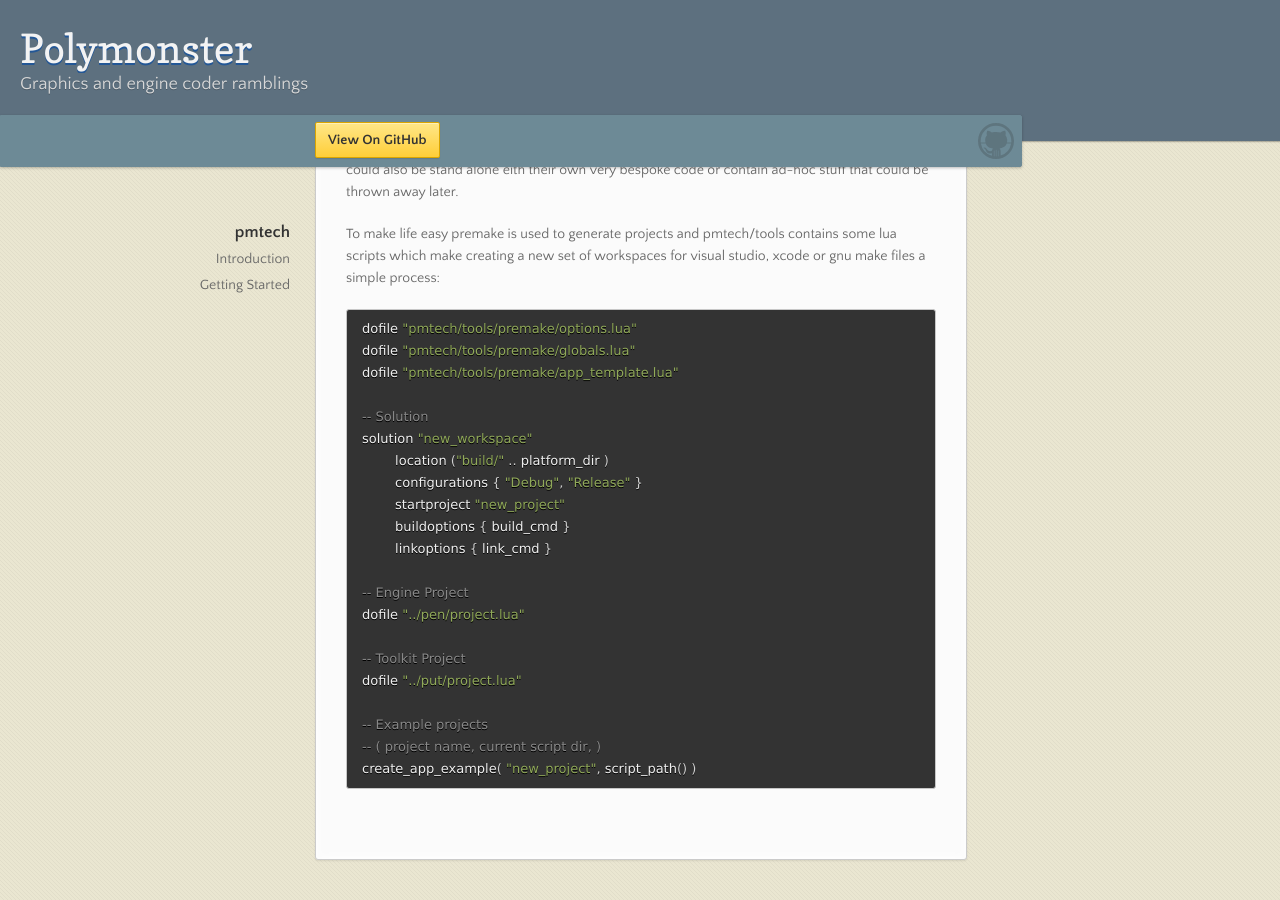
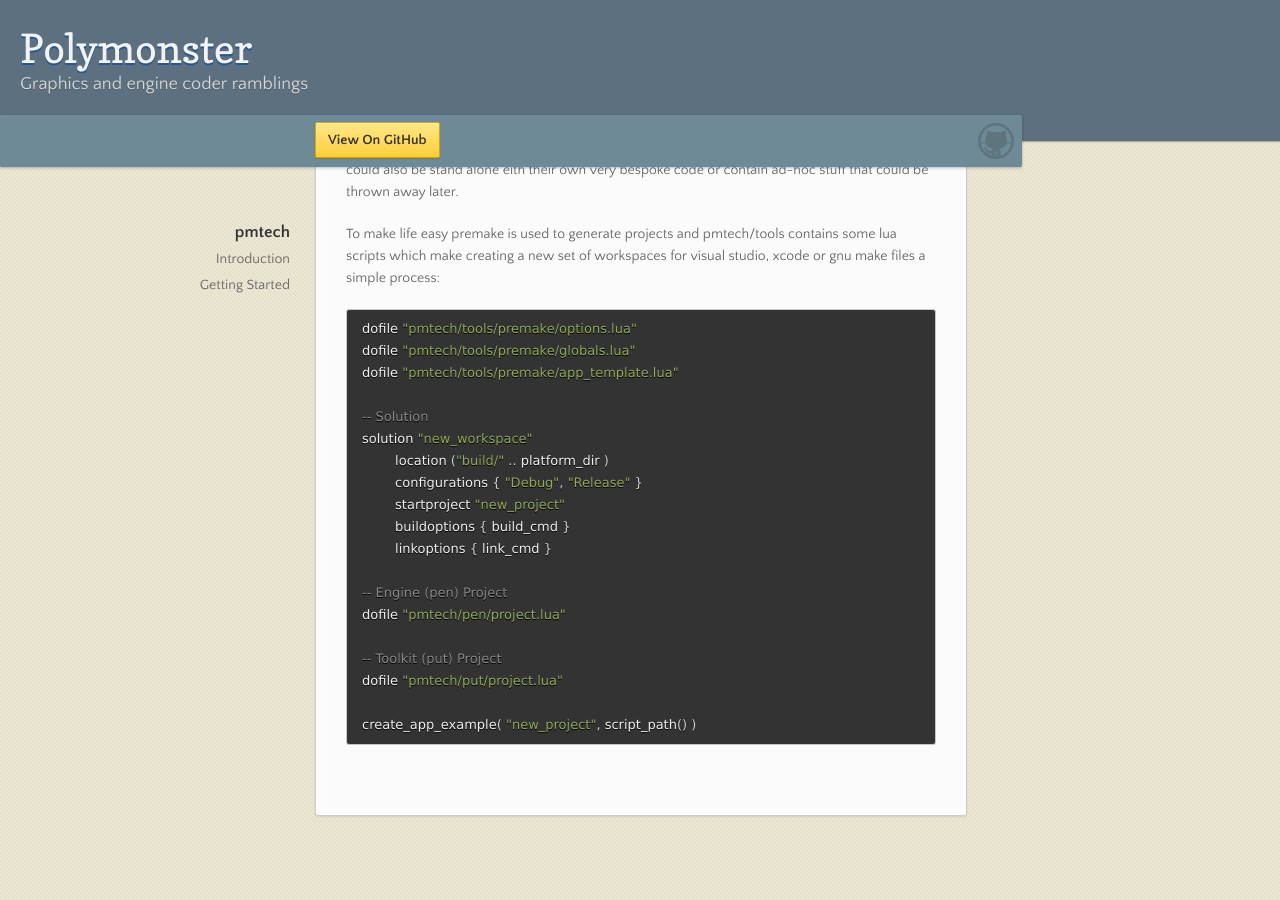
Before and after one commit to polymonster/polymonster.github.io, a Jekyll site: the page built from index.md, in a window 1280 px wide and 900 px high, scrolled down 1454 px. Built offline with Jekyll 4.4.1, drawn with Linux system fonts in a browser that asks for light colours; our own code applies the rules of GitHub Pages for plain Markdown files; after the commit the page ends 2310 px from its top, so only the background shows below that.

Commit message:
Update index.md

````diff
--- a/index.md
+++ b/index.md
@@ -42,13 +42,11 @@ solution "new_workspace"
 	buildoptions { build_cmd }
 	linkoptions { link_cmd }
 
--- Engine Project
-dofile "../pen/project.lua"
+-- Engine (pen) Project
+dofile "pmtech/pen/project.lua"
 
--- Toolkit Project
-dofile "../put/project.lua"
+-- Toolkit (put) Project
+dofile "pmtech/put/project.lua"
 
--- Example projects
--- ( project name, current script dir, )
 create_app_example( "new_project", script_path() )
 ```
````
